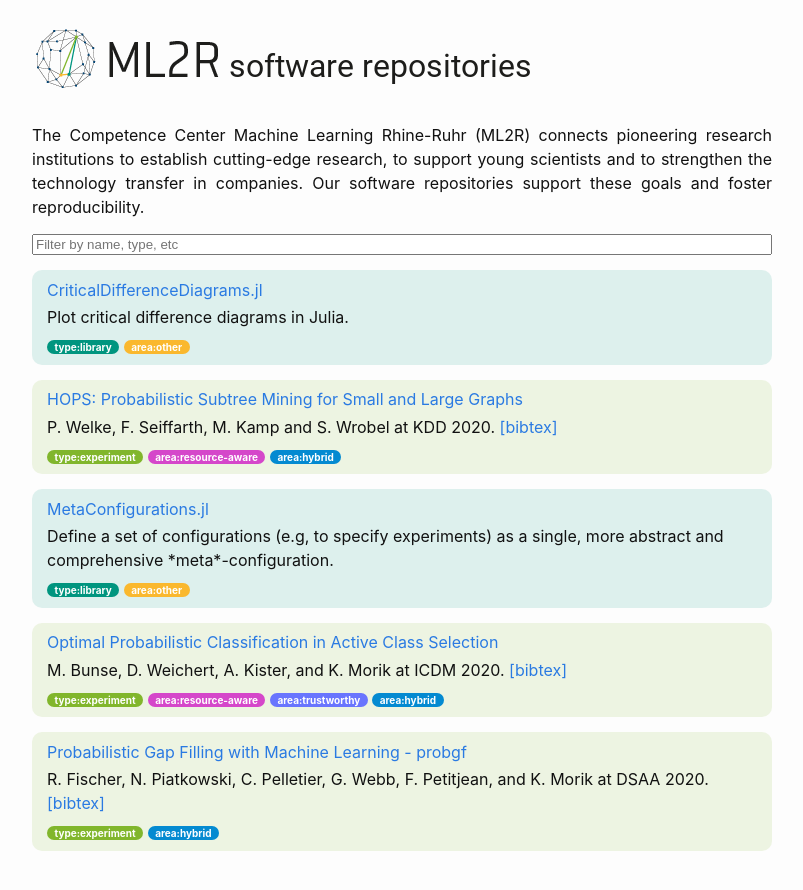
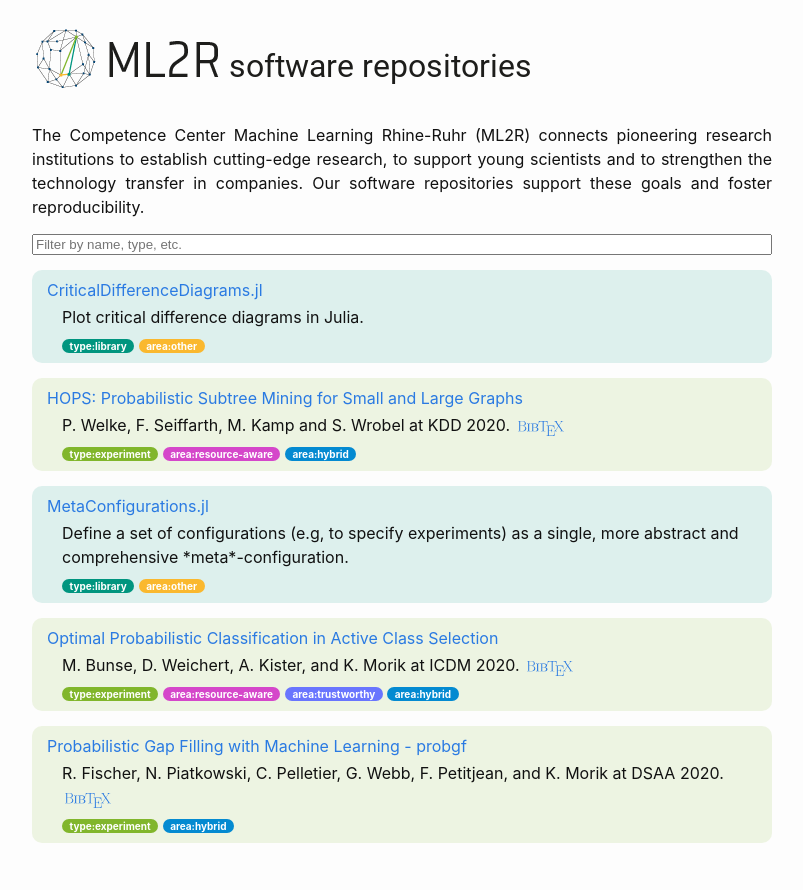
Before and after one commit to ML2R-center/ML2R-center.github.io, a Jekyll site: the page built from index.md, in a window 1280 px wide. Shown: the top 890 px of the page, without its empty margins (238-1041 px from the left). Built offline with Jekyll 4.4.1, drawn with Linux system fonts in a browser that asks for light colours; our own code applies the rules of GitHub Pages for plain Markdown files.

Commit message:
Neat bibtex image

```diff
--- a/_layouts/home.html
+++ b/_layouts/home.html
@@ -8,7 +8,7 @@ layout: default
 
   <div id="software">
     <p style="display: flex;">
-      <input class="search" placeholder="Filter by name, type, etc" style="flex: 1;" />
+      <input class="search" placeholder="Filter by name, type, etc." style="flex: 1;" />
     </p>
     <ul class="list">
       {% for item in site.data.software %}
@@ -23,7 +23,7 @@ layout: default
           <p class="description">
             {{ item.description }}
             {% if item.biblink %}
-              <a href="{{ item.biblink }}" class="biblink">[bibtex]</a>
+              <a href="{{ item.biblink }}" class="biblink"></a>
             {% endif%}
           </p>
           <div class="badges">
--- a/assets/main.scss
+++ b/assets/main.scss
@@ -27,9 +27,22 @@ ul.list {
     }
 
     > p.description {
-      margin-top: $spacing-unit / 8;
-      margin-bottom: $spacing-unit / 8;
+      margin-top: $spacing-unit / 10;
+      margin-bottom: $spacing-unit / 10;
+      margin-left: $spacing-unit / 2;
       text-align: initial;
+    }
+
+    > div.badges {
+      margin-left: $spacing-unit / 2;
+
+      -webkit-touch-callout: none; /* iOS Safari */
+        -webkit-user-select: none; /* Safari */
+         -khtml-user-select: none; /* Konqueror HTML */
+           -moz-user-select: none; /* Old versions of Firefox */
+            -ms-user-select: none; /* Internet Explorer/Edge */
+                user-select: none; /* Non-prefixed version, currently
+                                      supported by Chrome, Edge, Opera and Firefox */
     }
   }
 }
@@ -64,3 +77,21 @@ ul.list {
     background-color: #fab82e;
   }
 }
+
+.biblink {
+  display: inline-block;
+  height: $base-font-size;
+  width: 3.08 * $base-font-size;
+  vertical-align: bottom;
+  margin-left: $spacing-unit / 10;
+  background-image: url("{{ "/assets/bibtex.svg" | relative_url }}");
+  background-size: 100% 300%;
+
+  &:visited {
+    background-position: 0 200%;
+  }
+
+  &:hover {
+    background-position: 0 100%;
+  }
+}
```
Also changed, not shown: assets/bibtex.svg (added).
